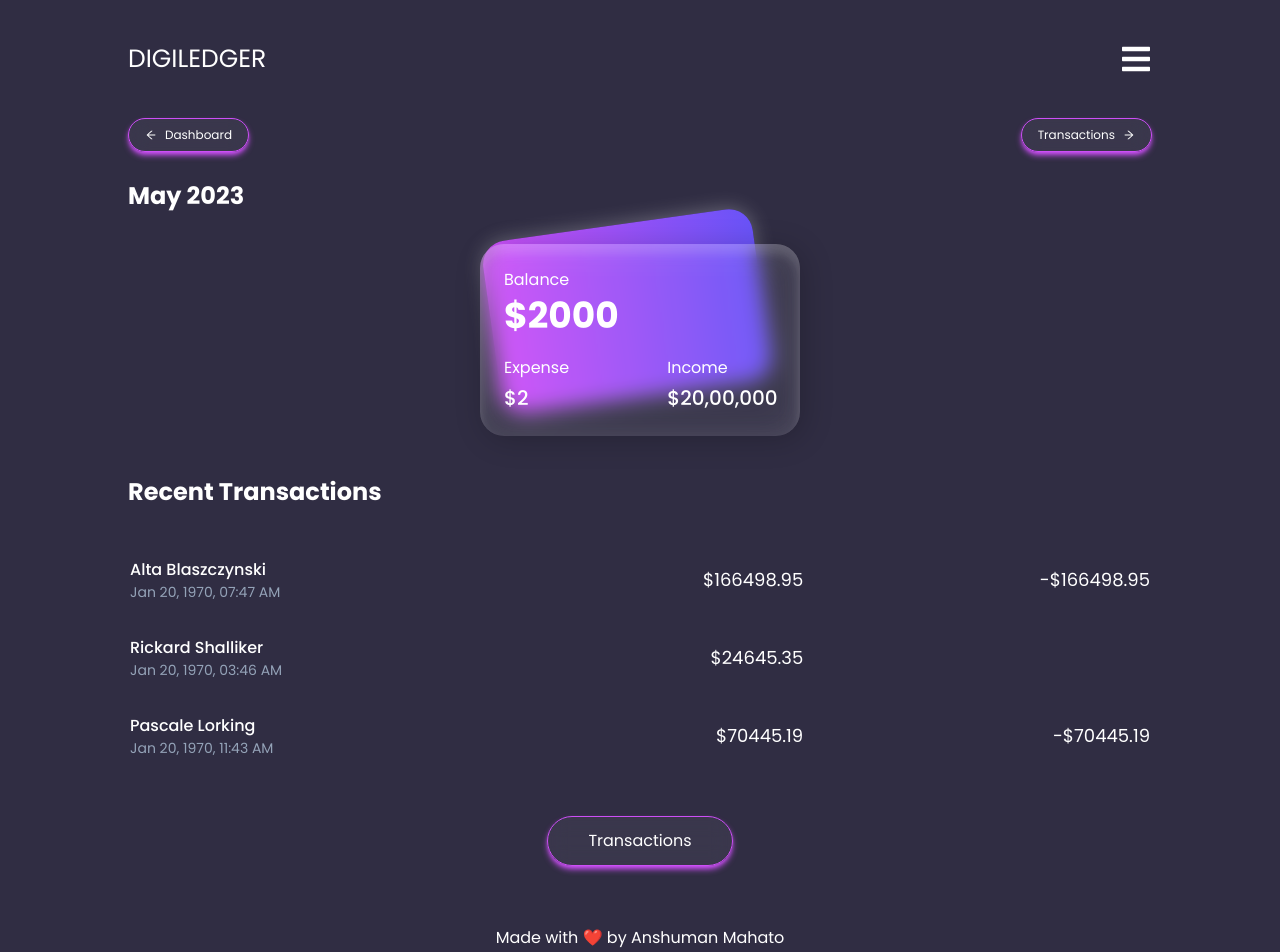
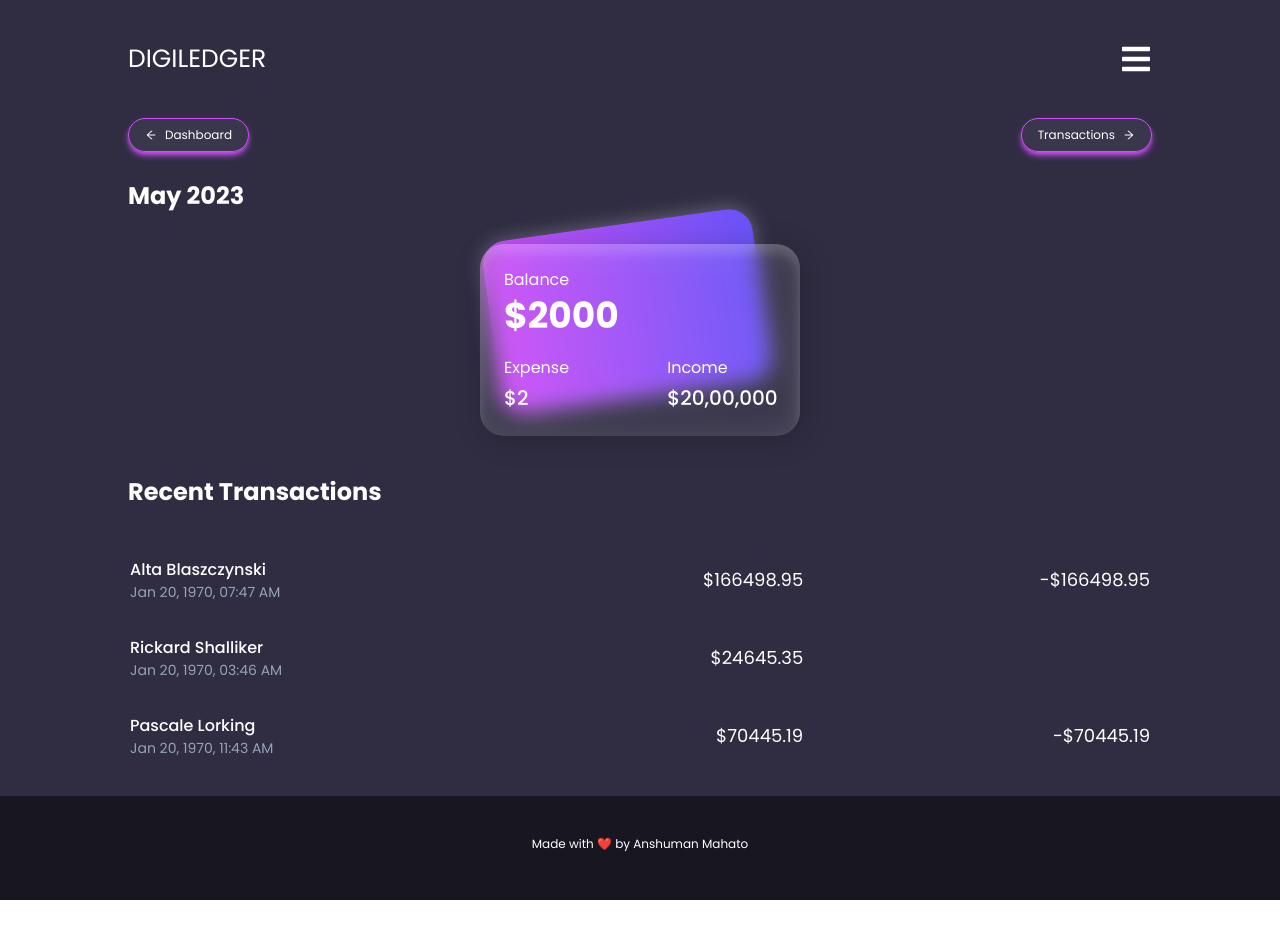
Before and after one commit to AnshumanMahato/Digiledger-Frontend, a React (Create React App) app: page / in a window 1280 px wide. Shown: the top 952 px of the page. After the commit the page ends 900 px from the top, so only its background shows below. Built offline with nearby package versions, Linux system fonts and the light colour scheme.

Commit message:
page adjustments

```diff
--- a/src/components/Footer.jsx
+++ b/src/components/Footer.jsx
@@ -1,6 +1,6 @@
 function Footer() {
   return (
-    <footer className="flex justify-center items-center pt-10 pb-12">
+    <footer className="w-screen bg-accent-dark  flex justify-center items-center text-xs pt-10 pb-12">
       Made with ❤️ by Anshuman Mahato
     </footer>
   );
--- a/src/pages/Dashboard.jsx
+++ b/src/pages/Dashboard.jsx
@@ -2,7 +2,6 @@ import BalanceCard from "../components/BalanceCard";
 import SectionHeader from "../components/SectionHeader";
 import Section from "../components/Section";
 import TransactionTable from "../components/TransactionTable";
-import LinkButton from "../components/LinkButton";
 
 function Dashboard() {
   const transactions = [
@@ -40,9 +39,6 @@ function Dashboard() {
         <SectionHeader className="text-2xl">Recent Transactions</SectionHeader>
         <TransactionTable transactions={transactions} />
       </Section>
-      <Section className="flex justify-evenly items-center">
-        <LinkButton to="/transactions">Transactions</LinkButton>
-      </Section>
     </main>
   );
 }
--- a/src/pages/Root.jsx
+++ b/src/pages/Root.jsx
@@ -5,7 +5,7 @@ import Nav from "../components/Nav";
 
 function Root() {
   return (
-    <div className="min-h-screen w-screen text-white bg-accent flex flex-col items-center pt-10 px-[10%] font-poppins">
+    <div className="min-h-screen w-screen text-white bg-accent flex flex-col justify-between items-center pt-10 px-[10%] font-poppins">
       <Header />
       <Nav />
       <Outlet />
```
